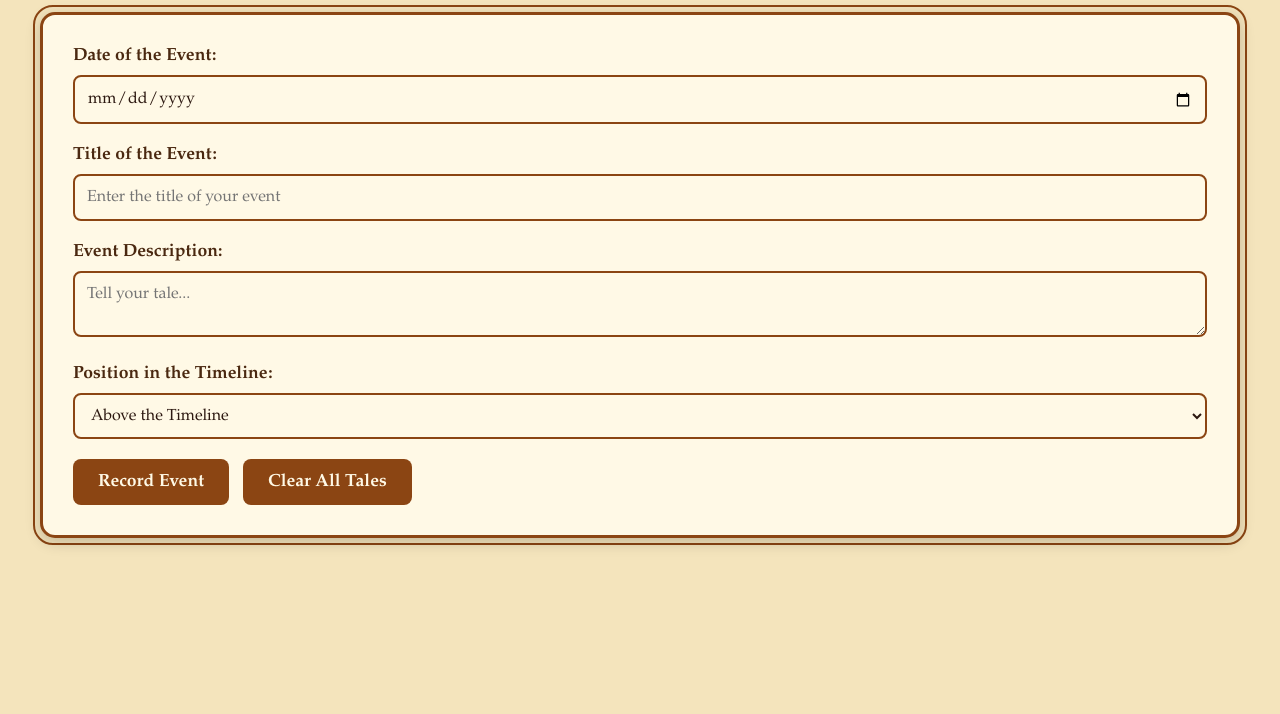
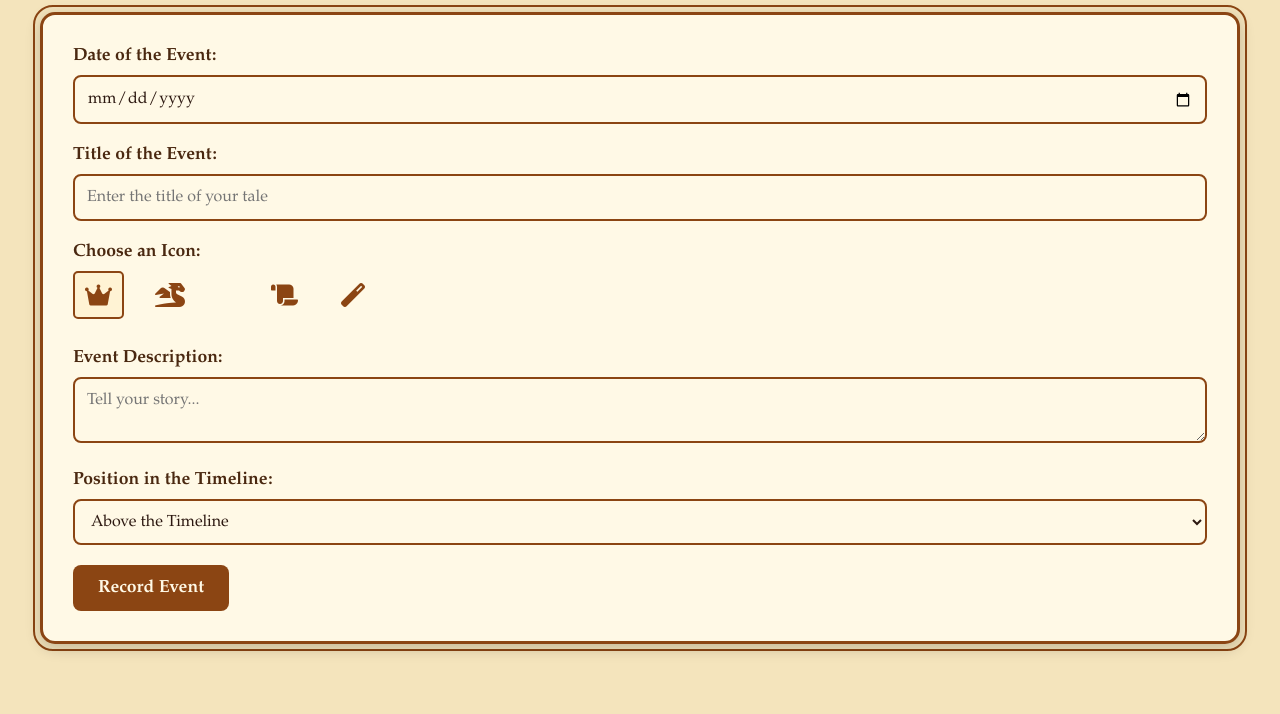
Before and after one commit to ahmadzaid1/ahmadzaid1.github.io, a plain HTML site: page timeLineManager/timeLine.html in a window 1280 px wide. Shown: the part 86-800 px from the top of the page. Drawn offline with Linux system fonts and the light colour scheme.

Commit message:
Update timeLine.html

```diff
--- a/timeLineManager/timeLine.html
+++ b/timeLineManager/timeLine.html
@@ -4,11 +4,12 @@
     <meta charset="UTF-8">
     <meta name="viewport" content="width=device-width, initial-scale=1.0">
     <title>Fantasy Chronicle Timeline</title>
+        <link href="https://cdnjs.cloudflare.com/ajax/libs/font-awesome/6.0.0/css/all.min.css" rel="stylesheet">
     <link href="styles.css" rel="stylesheet">
 
 </head>
 <body>
-    <h1 class="page-title">Time Line Manager</h1>
+      <h1 class="page-title">Time Line Manager </h1>
     <div class="container">
         <div class="input-section">
             <div class="form-group">
@@ -17,11 +18,36 @@
             </div>
             <div class="form-group">
                 <label for="eventTitle">Title of the Event:</label>
-                <input type="text" id="eventTitle" placeholder="Enter the title of your event" required>
+                <input type="text" id="eventTitle" placeholder="Enter the title of your tale" required>
+            </div>
+            <div class="form-group">
+                <label>Choose an Icon:</label>
+                <div class="icon-select">
+                    <label>
+                        <input type="radio" name="icon" value="fa-crown" checked>
+                        <i class="fas fa-crown"></i>
+                    </label>
+                    <label>
+                        <input type="radio" name="icon" value="fa-dragon">
+                        <i class="fas fa-dragon"></i>
+                    </label>
+                    <label>
+                        <input type="radio" name="icon" value="fa-sword">
+                        <i class="fas fa-sword"></i>
+                    </label>
+                    <label>
+                        <input type="radio" name="icon" value="fa-scroll">
+                        <i class="fas fa-scroll"></i>
+                    </label>
+                    <label>
+                        <input type="radio" name="icon" value="fa-magic">
+                        <i class="fas fa-magic"></i>
+                    </label>
+                </div>
             </div>
             <div class="form-group">
                 <label for="eventDescription">Event Description:</label>
-                <textarea id="eventDescription" placeholder="Tell your tale..." required></textarea>
+                <textarea id="eventDescription" placeholder="Tell your story..." required></textarea>
             </div>
             <div class="form-group">
                 <label for="eventPosition">Position in the Timeline:</label>
@@ -31,7 +57,6 @@
                 </select>
             </div>
             <button onclick="addEvent()">Record Event</button>
-            <button onclick="clearEvents()" style="background-color: #8b4513;">Clear All Tales</button>
         </div>
 
         <div class="timeline-container">
```
